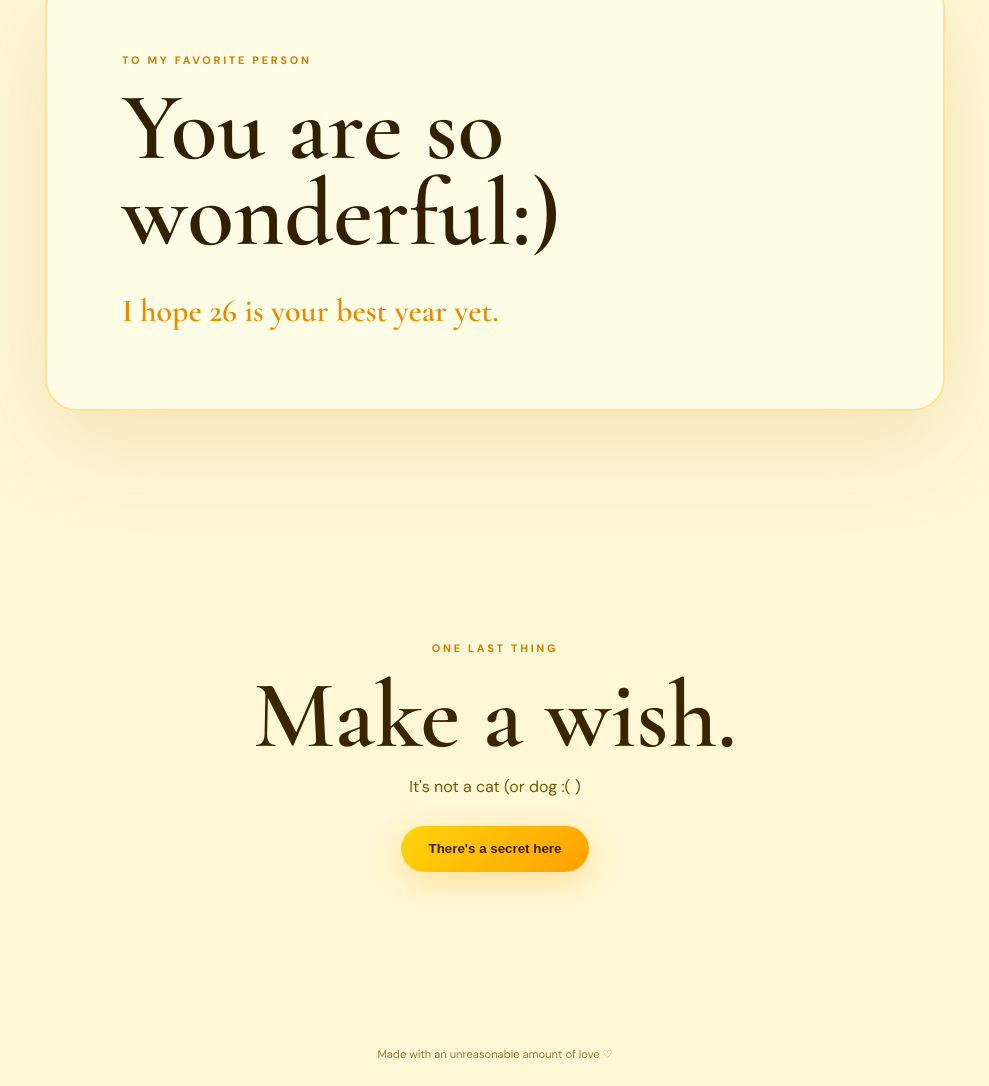
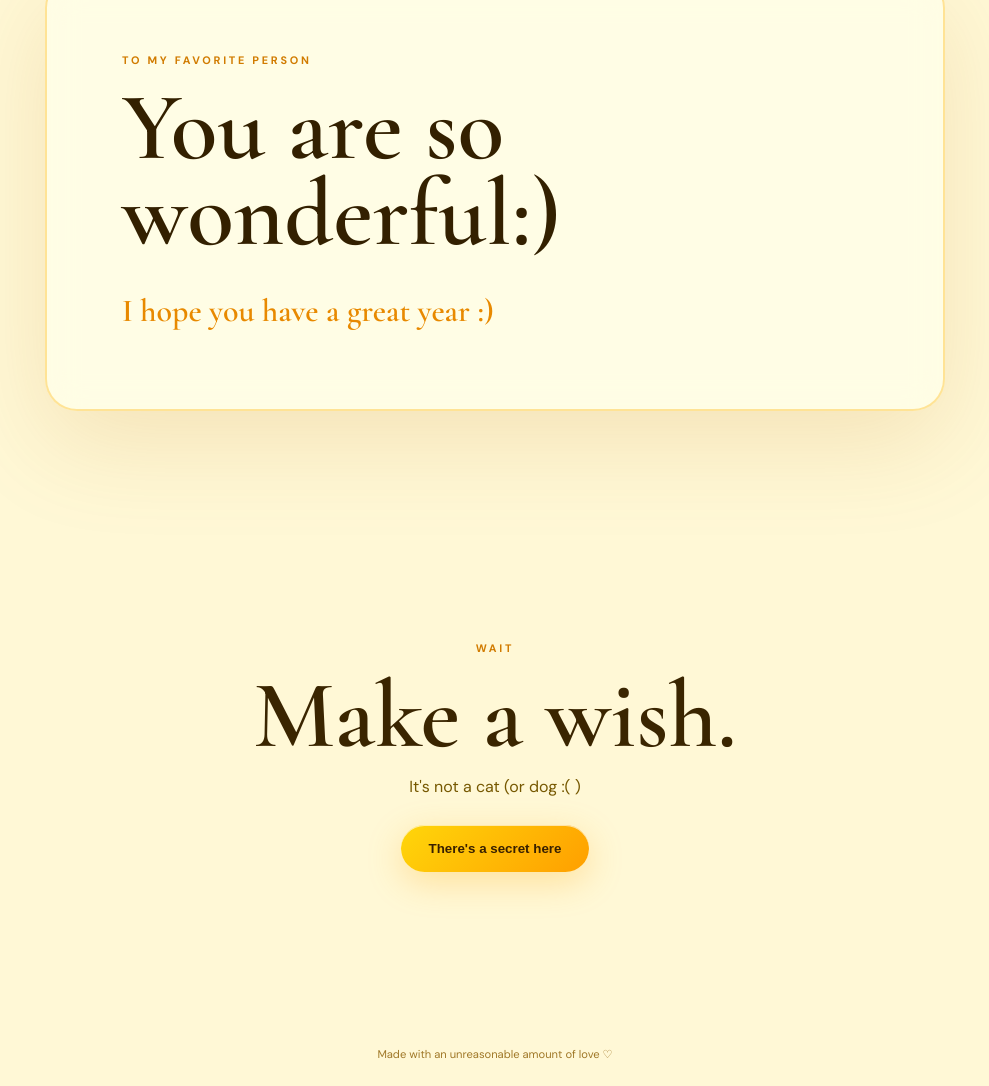
Before and after one commit to Rubber-Ducker/26project, a plain HTML site: page index.html in a window 1280 px wide. Shown: the part 934-2020 px from the top of the page, without its empty margins (145-1134 px from the left). Drawn offline with nearby package versions, Linux system fonts and the light colour scheme.

Commit message:
Update message and kicker text in index.html

```diff
--- a/index.html
+++ b/index.html
@@ -354,12 +354,12 @@ footer {
 <div class="kicker">To my favorite person</div>
 <h2>You are so<br>wonderful:)</h2>
 <div class="message">
-<span class="highlight">I hope 26 is your best year yet.</span>
+<span class="highlight">I hope you have a great year :)</span>
 </div>
 </section>
 
 <section class="final">
-<div class="kicker">One last thing</div>
+<div class="kicker">WAIT</div>
 <h2>Make a wish.</h2>
 <p style="color:#bdaab2;margin-bottom:28px">It's not a cat (or dog :( )</p>
 <button onclick="reveal()">There's a secret here</button>
```
